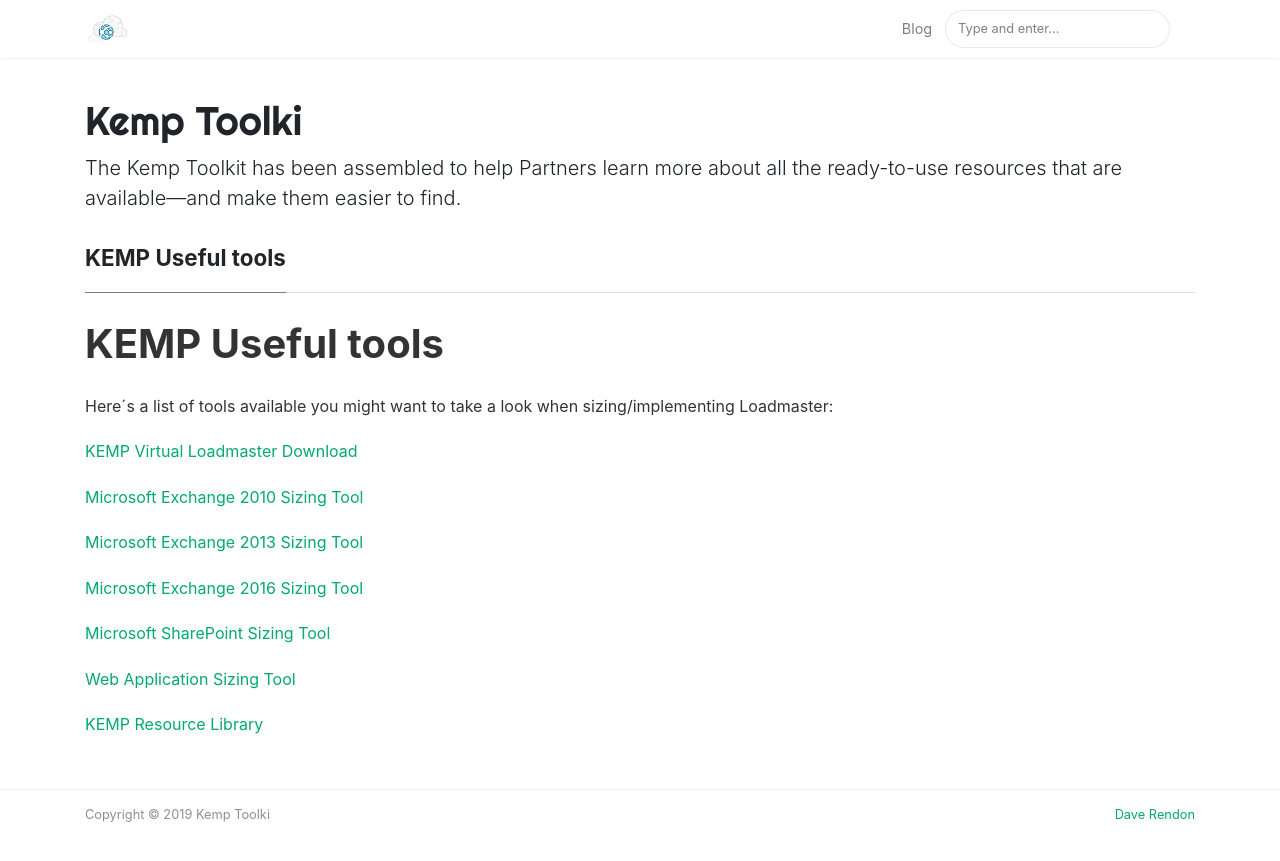
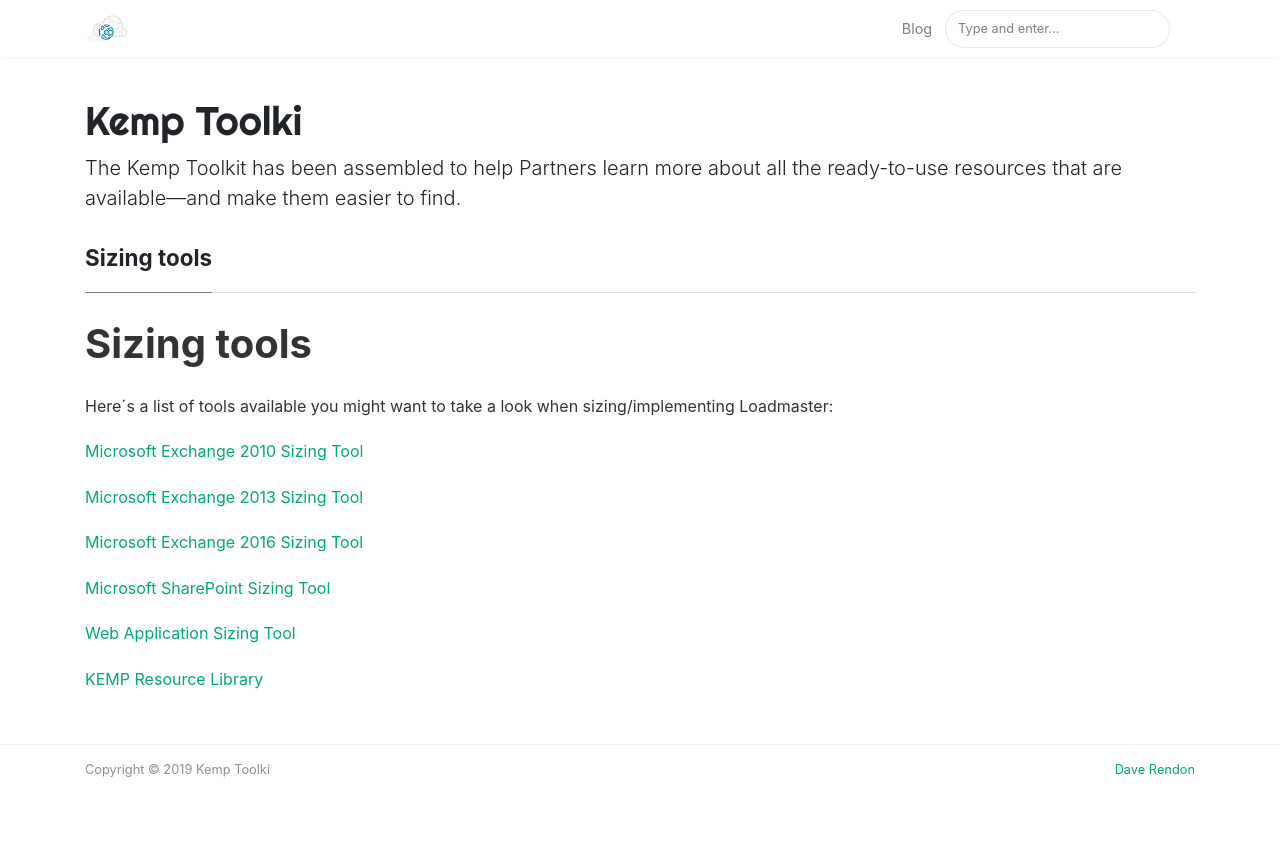
Before and after one commit to daveRendon/kemp, a Jekyll site: the page built from 1-CONTRIBUTION-GUIDE/useful-tools.md, in a window 1280 px wide. Shown: the top 861 px of the page. Built offline with Jekyll 4.4.1, drawn with Linux system fonts in a browser that asks for light colours; nearby versions of some CDN libraries; our own code applies the rules of GitHub Pages for plain Markdown files.

Commit message:
Update useful-tools.md

```diff
--- a/1-CONTRIBUTION-GUIDE/useful-tools.md
+++ b/1-CONTRIBUTION-GUIDE/useful-tools.md
@@ -1,8 +1,6 @@
-# KEMP Useful tools
+# Sizing tools
 
 Here´s a list of tools available you might want to take a look when sizing/implementing Loadmaster:
-
-[KEMP Virtual Loadmaster Download ](https://kemptechnologies.com/vlm-download/)
 
 [Microsoft Exchange 2010 Sizing Tool](https://kemptechnologies.com/load-balancer-sizing-exchange-2010/)
 
```
